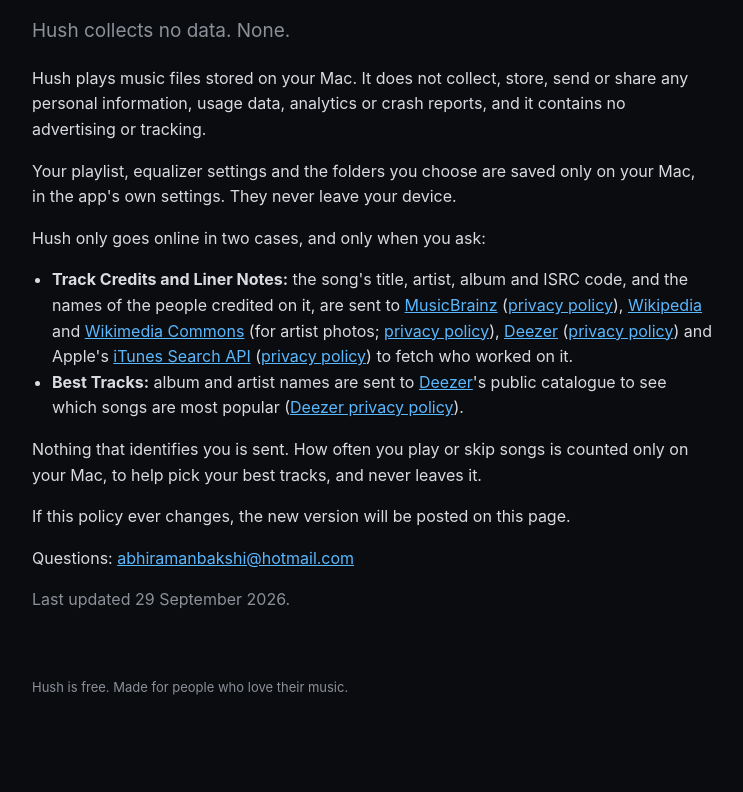
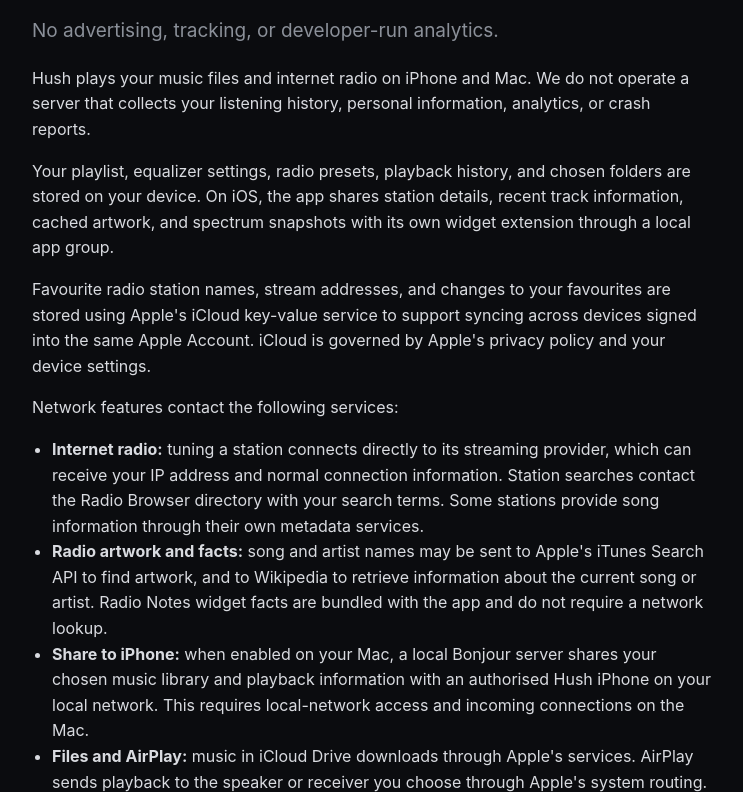
Before and after one commit to devdevab/hush-site, a plain HTML site: page privacy.html in a window 1280 px wide. Shown: the part 167-959 px from the top of the page, without its empty margins (268-1011 px from the left). Before the commit the page ends 929 px from the top, so only its background shows below. Drawn offline with Linux system fonts and the light colour scheme.

Commit message:
Update Hush privacy policy for radio, widgets and iCloud favourites

```diff
--- a/privacy.html
+++ b/privacy.html
@@ -9,18 +9,23 @@
 <body><main>
 <nav><a class="brand" href="index.html">HUSH</a><a href="support.html">Support</a><a href="privacy.html">Privacy</a></nav>
 <h1>Privacy Policy</h1>
-<p class="lede">Hush collects no data. None.</p>
-<p>Hush plays music files stored on your Mac. It does not collect, store, send or share any personal information, usage data, analytics or crash reports, and it contains no advertising or tracking.</p>
-<p>Your playlist, equalizer settings and the folders you choose are saved only on your Mac, in the app&#39;s own settings. They never leave your device.</p>
-<p>Hush only goes online in two cases, and only when you ask:</p>
+<p class="lede">No advertising, tracking, or developer-run analytics.</p>
+<p>Hush plays your music files and internet radio on iPhone and Mac. We do not operate a server that collects your listening history, personal information, analytics, or crash reports.</p>
+<p>Your playlist, equalizer settings, radio presets, playback history, and chosen folders are stored on your device. On iOS, the app shares station details, recent track information, cached artwork, and spectrum snapshots with its own widget extension through a local app group.</p>
+<p>Favourite radio station names, stream addresses, and changes to your favourites are stored using Apple&#39;s iCloud key-value service to support syncing across devices signed into the same Apple Account. iCloud is governed by Apple&#39;s privacy policy and your device settings.</p>
+<p>Network features contact the following services:</p>
 <ul>
+<li><strong>Internet radio:</strong> tuning a station connects directly to its streaming provider, which can receive your IP address and normal connection information. Station searches contact the Radio Browser directory with your search terms. Some stations provide song information through their own metadata services.</li>
+<li><strong>Radio artwork and facts:</strong> song and artist names may be sent to Apple&#39;s iTunes Search API to find artwork, and to Wikipedia to retrieve information about the current song or artist. Radio Notes widget facts are bundled with the app and do not require a network lookup.</li>
+<li><strong>Share to iPhone:</strong> when enabled on your Mac, a local Bonjour server shares your chosen music library and playback information with an authorised Hush iPhone on your local network. This requires local-network access and incoming connections on the Mac.</li>
+<li><strong>Files and AirPlay:</strong> music in iCloud Drive downloads through Apple&#39;s services. AirPlay sends playback to the speaker or receiver you choose through Apple&#39;s system routing.</li>
 <li><strong>Track Credits and Liner Notes:</strong> the song&#39;s title, artist, album and ISRC code, and the names of the people credited on it, are sent to <a href="https://musicbrainz.org">MusicBrainz</a> (<a href="https://metabrainz.org/privacy">privacy policy</a>), <a href="https://www.wikipedia.org">Wikipedia</a> and <a href="https://commons.wikimedia.org">Wikimedia Commons</a> (for artist photos; <a href="https://foundation.wikimedia.org/wiki/Policy:Privacy_policy">privacy policy</a>), <a href="https://www.deezer.com">Deezer</a> (<a href="https://www.deezer.com/legal/personal-datas">privacy policy</a>) and Apple&#39;s <a href="https://performance-partners.apple.com/search-api">iTunes Search API</a> (<a href="https://www.apple.com/legal/privacy/">privacy policy</a>) to fetch who worked on it.</li>
 <li><strong>Best Tracks:</strong> album and artist names are sent to <a href="https://www.deezer.com">Deezer</a>&#39;s public catalogue to see which songs are most popular (<a href="https://www.deezer.com/legal/personal-datas">Deezer privacy policy</a>).</li>
 </ul>
-<p>Nothing that identifies you is sent. How often you play or skip songs is counted only on your Mac, to help pick your best tracks, and never leaves it.</p>
+<p>Third-party services have their own privacy policies and receive normal network connection information. Hush does not add advertising identifiers or tracking codes to these requests. Mac play and skip counts used to choose your best tracks stay on your device.</p>
 <p>If this policy ever changes, the new version will be posted on this page.</p>
 <p>Questions: <a href="mailto:abhiramanbakshi@hotmail.com">abhiramanbakshi@hotmail.com</a></p>
-<p style="color:var(--dim)">Last updated 29 September 2026.</p>
-<footer>Hush is free. Made for people who love their music.</footer>
+<p style="color:var(--dim)">Last updated 6 October 2026.</p>
+<footer>Hush. Made for people who love their music.</footer>
 </main></body>
 </html>
```
